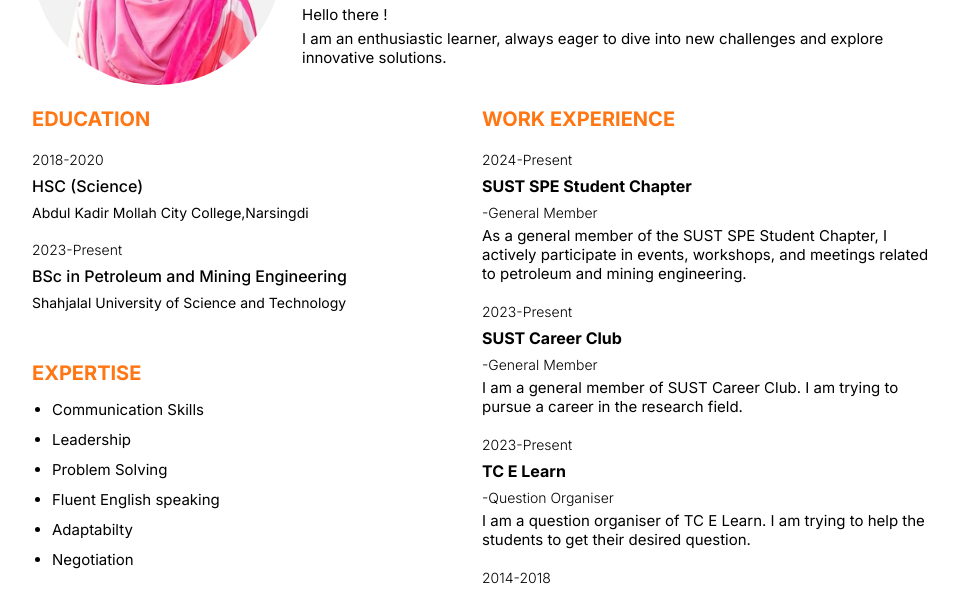
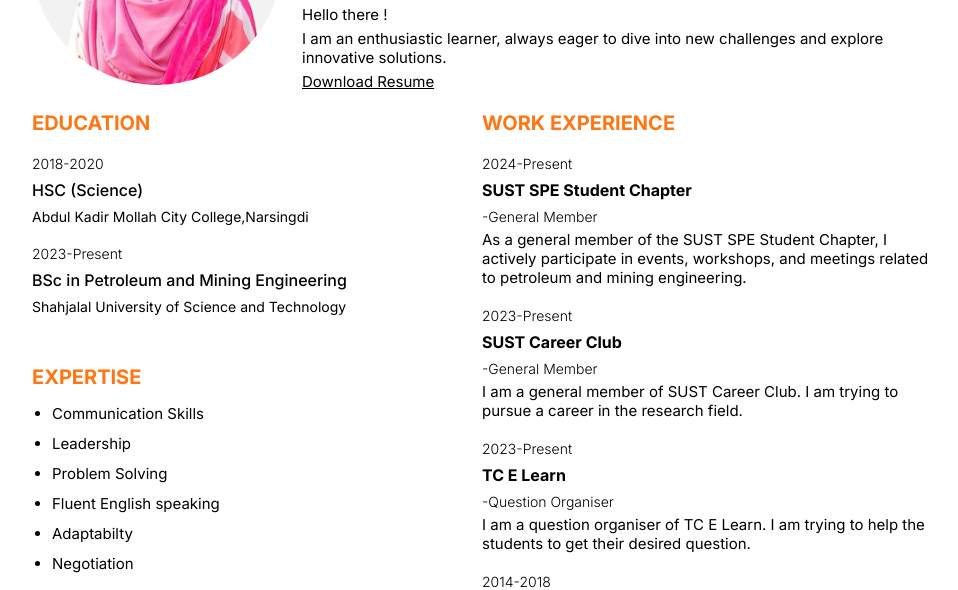
Before and after one commit to muntahamonir/muntahamonir.github.io, a website: page index.html in a window 1280 px wide. Shown: the part 215-805 px from the top of the page, without its empty margins (158-1116 px from the left). Drawn offline with nearby package versions, Linux system fonts and the light colour scheme.

Commit message:
Update index.html

```diff
--- a/index.html
+++ b/index.html
@@ -35,7 +35,7 @@
                         solutions.
                     </p>
 
-                    <!-- <a href="./assets/CV.pdf" class="DownloadBtn" download="Muntaha's Resume.pdf">Download Resume</a> -->
+                    <a href="./assets/CV.pdf" class="DownloadBtn" download="Muntaha's Resume.pdf">Download Resume</a>
                 </div>
             </div>
         </div>
```
